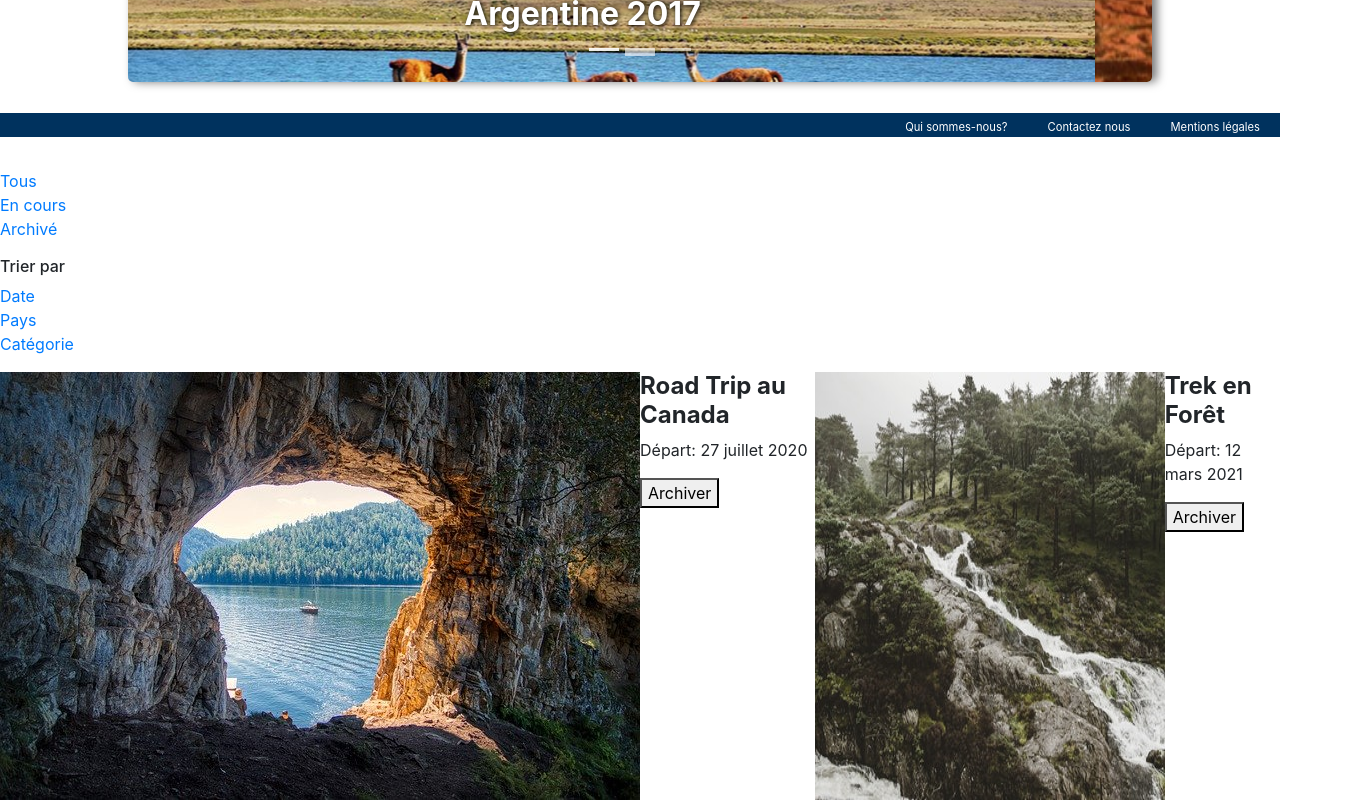
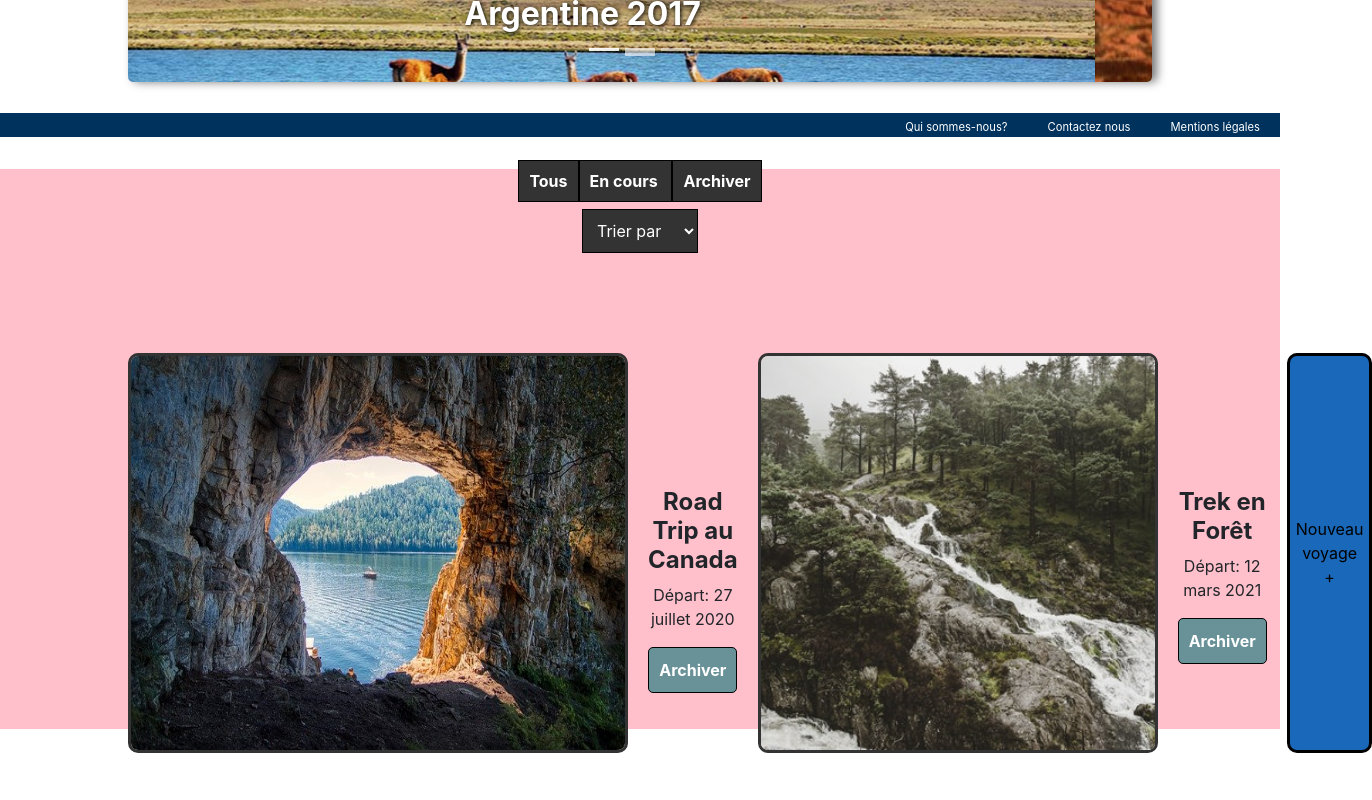
Before and after one commit to auretho/my-travel-road, a React (Create React App) app: page /home in a window 1280 px wide. Shown: the part 663-1463 px from the top of the page, 1372 px wide, since content can reach past the window. After the commit the page ends 1416 px from the top, so only its background shows below. Built offline with nearby package versions, Linux system fonts and the light colour scheme; no server answers.

Commit message:
final css

```diff
--- a/src/components/Connected/ConsultTravel/index.js
+++ b/src/components/Connected/ConsultTravel/index.js
@@ -11,42 +11,41 @@ const ConsultTravel = () => {
             <div className="travel-navigation">
                 <nav>
                     <ul>
-                        <li className="travel-list"><a href="#Tous">Tous</a></li>
-                        <li className="travel-list"><a href="#En cours">En cours </a></li>
-                        <li className="travel-list"><a href="#Archivé">Archivé</a></li>
+                        <li className="travel-list"><a className="travel-lien" href="#Tous">Tous</a></li>
+                        <li className="travel-list"><a className="travel-lien" href="#En cours">En cours </a></li>
+                        <li className="travel-list"><a className="travel-lien" href="#Archivé">Archiver</a></li>
                     </ul>
                 </nav>
             </div>
 
-            <div className="travel-nav">
-                <nav>
-                    <h6>Trier par</h6>
-                    <ul>
-                        <li className="travel-list"><a href="#Date">Date</a></li>
-                        <li className="travel-list"><a href="#Pays">Pays </a></li>
-                        <li className="travel-list"><a href="#Catégorie">Catégorie</a></li>
-                    </ul>
-                </nav>
+            <div className="travel-navigation">
+                    <select className="travel-nav">
+                        <option className="travel-list">Trier par</option>
+                        <option className="travel-list">Date</option>
+                        <option className="travel-list">Pays</option>
+                        <option className="travel-list">Catégorie</option>
+                    </select>
             </div>
 
             <div className="travel-card">
-                        <img src={card} alt="Avatar"/>
-                        <div class="travel-img">
-                            <h4>Road Trip au Canada</h4>
-                            <p>Départ: 27 juillet 2020</p>
-                            <button>Archiver</button>
-                        </div>
+                <img className="travel-avatar"src={card} alt=""/>
+                <div className="travel-img">
+                    <h4>Road Trip au Canada</h4>
+                    <p>Départ: 27 juillet 2020</p>
+                    <button className="travel-supp">Archiver</button>
+                </div>
 
 
+                <img className="travel-avatar"src={card2} alt=""/>
+                <div className="travel-img">
+                    <h4>Trek en Forêt</h4>
+                    <p>Départ: 12 mars 2021</p>
+                    <button className="travel-supp">Archiver</button>
+                </div>
+                <button className="travel-btn">Nouveau voyage +</button>
+            </div>
 
 
-                        <img src={card2} alt="Avatar"/>
-                        <div class="travel-img">
-                            <h4>Trek en Forêt</h4>
-                            <p>Départ: 12 mars 2021</p>
-                            <button>Archiver</button>
-                        </div>
-            </div>
 
 
         </div>
--- a/src/components/Connected/ConsultTravel/styles.scss
+++ b/src/components/Connected/ConsultTravel/styles.scss
@@ -1,10 +1,81 @@
 .travel{
-
+    text-align: center;
 
   &-card{
-    display: flex;
-    flex-direction: row;
+   display: flex;
+   flex-direction: row;
+   margin-top: 100px;
+  }
+
+  &-img{
+   margin-top: 10%;
+   padding: 20px;
   }
 
 
+  &-list{
+    border: solid 1px black;
+    //width: 100px;
+    display: inline;
+    padding: 10px;
+    background-color: #333;
+    color: white;
+
+  }
+
+  &-nav{
+    border: solid 1px black;
+    //width: 100px;
+    display: inline;
+    padding: 10px;
+    background-color: #333;
+    color: white;
+  }
+
+  &-lien{
+    color: white;
+    font-weight: bold;
+  }
+
+  &-card{
+    margin-left: 10%;
+  }
+
+  &-avatar{
+    width: 500px;
+    height: 400px;
+    border: solid #333 3px;
+    border-radius: 10px;
+
+
+  }
+  &-supp{
+    border: solid 1px black;
+    border-radius: 5px;
+    background-color: #699198;
+    font-weight: bold;
+    padding: 10px;
+    color: white;
+  }
+
+  &-btn{
+    border: solid black 3px;
+    background-color: #1968B9;
+    border-radius: 10px;
+  }
 }
+
+@media(max-width:480px){
+  .travel{
+    background-color: pink;
+    &-avatar{
+      width: 50px;
+    }
+  }
+}
+
+@media(max-width:1600px){
+  .travel{
+    background-color: pink;
+  }
+}
--- a/src/components/Connected/index.js
+++ b/src/components/Connected/index.js
@@ -42,6 +42,7 @@ const Connected = () => (
 
         <ConsultTravel />
 
+
     </div>
 );
 
```
